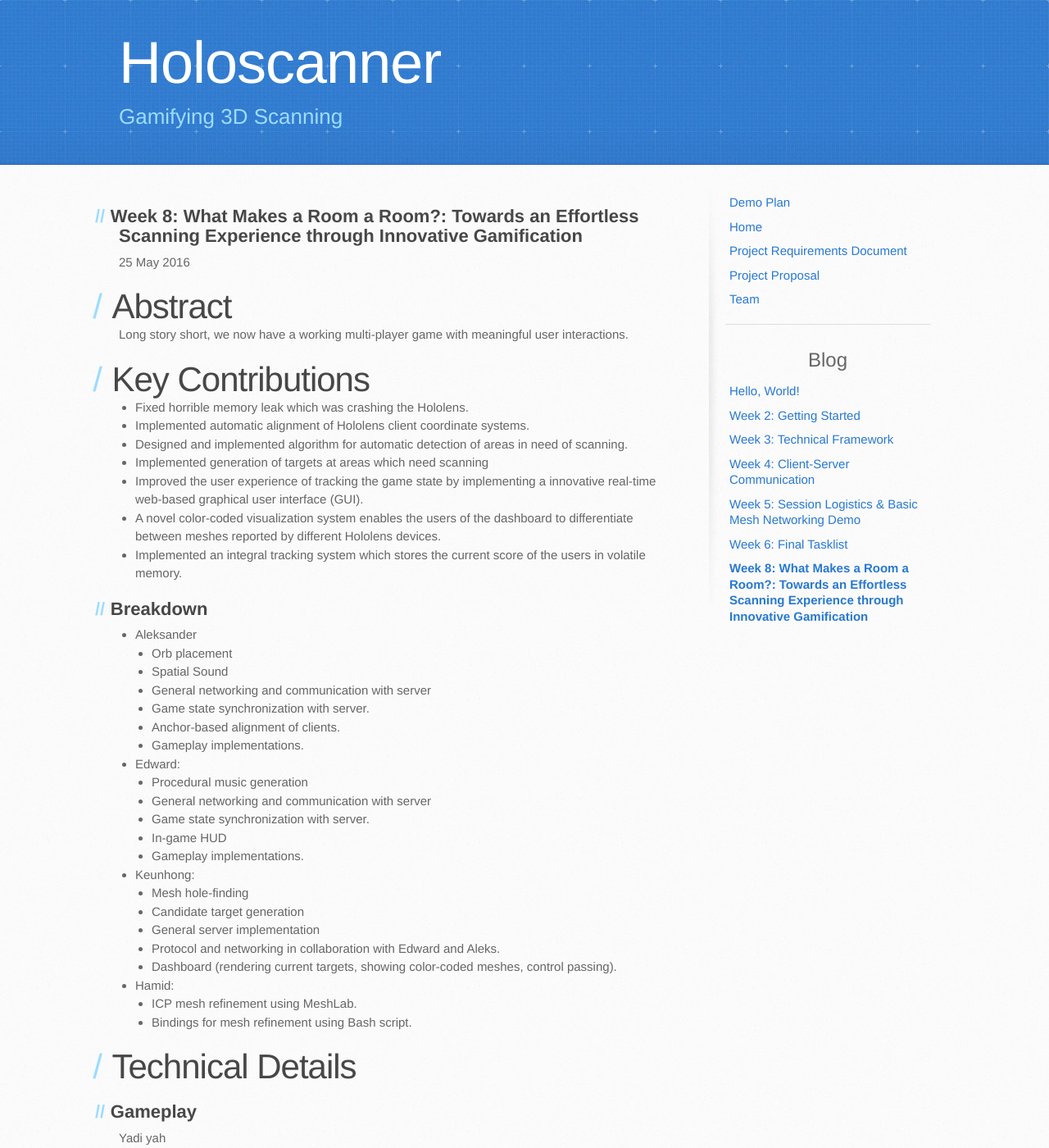
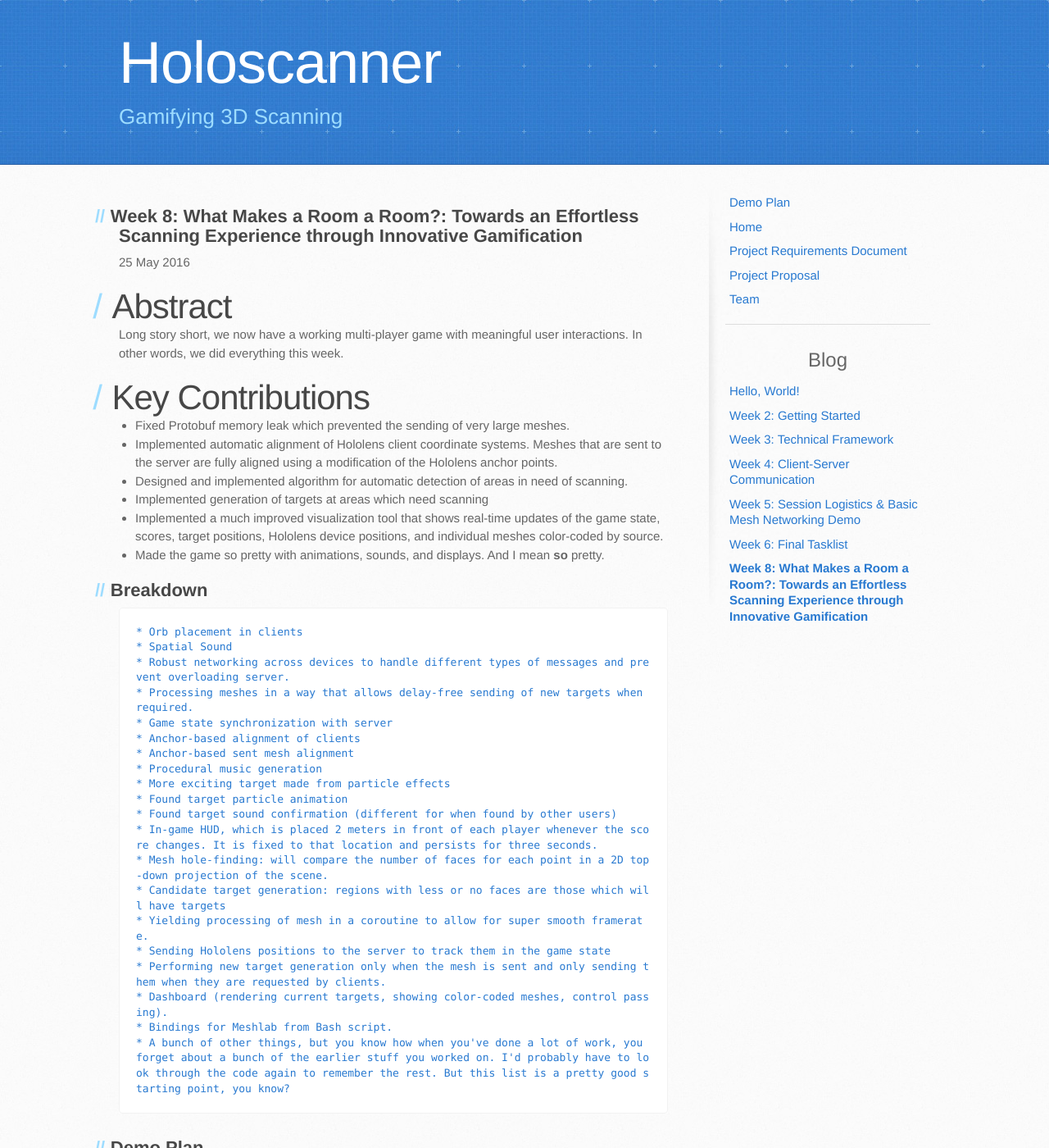
Before and after one commit to holoscanner/holoscanner.github.io, a Jekyll site: the page built from _posts/2016-05-25-week-8.md, in a window 1280 px wide and 1400 px high. Shown: the whole window at 82% size. Built offline with Jekyll 4.4.1, drawn with Linux system fonts in a browser that asks for light colours; some of the changed text lies outside the part shown.

Commit message:
Intermediate commit

```diff
--- a/_posts/2016-05-25-week-8.md
+++ b/_posts/2016-05-25-week-8.md
@@ -5,56 +5,56 @@ title: "Week 8: What Makes a Room a Room?: Towards an Effortless Scanning Experi
 
 # Abstract
 
-Long story short, we now have a working multi-player game with meaningful user interactions.
+Long story short, we now have a working multi-player game with meaningful user interactions. In other words, we did everything this week.
 
 # Key Contributions
 
- * Fixed horrible memory leak which was crashing the Hololens.
- * Implemented automatic alignment of Hololens client coordinate systems.
+ * Fixed Protobuf memory leak which prevented the sending of very large meshes.
+ * Implemented automatic alignment of Hololens client coordinate systems. Meshes that are sent to the server are fully aligned using a modification of the Hololens anchor points.
  * Designed and implemented algorithm for automatic detection of areas in need of scanning.
  * Implemented generation of targets at areas which need scanning
- * Improved the user experience of tracking the game state by implementing a innovative real-time web-based graphical user interface (GUI).
- * A novel color-coded visualization system enables the users of the dashboard to differentiate between meshes reported by different Hololens devices.
- * Implemented an integral tracking system which stores the current score of the users in volatile memory.
-
+ * Implemented a much improved visualization tool that shows real-time updates of the game state, scores, target positions, Hololens device positions, and individual meshes color-coded by source.
+ * Made the game so pretty with animations, sounds, and displays. And I mean **so** pretty.
 
 ## Breakdown
 
- * Aleksander
-    * Orb placement
+    * Orb placement in clients
     * Spatial Sound
-    * General networking and communication with server
-    * Game state synchronization with server.
-    * Anchor-based alignment of clients.
-    * Gameplay implementations.
- * Edward:
+    * Robust networking across devices to handle different types of messages and prevent overloading server.
+    * Processing meshes in a way that allows delay-free sending of new targets when required.
+    * Game state synchronization with server
+    * Anchor-based alignment of clients
+    * Anchor-based sent mesh alignment
     * Procedural music generation
-    * General networking and communication with server
-    * Game state synchronization with server.
-    * In-game HUD
-    * Gameplay implementations.
- * Keunhong:
-    * Mesh hole-finding
-    * Candidate target generation
-    * General server implementation
-    * Protocol and networking in collaboration with Edward and Aleks.
+    * More exciting target made from particle effects
+    * Found target particle animation
+    * Found target sound confirmation (different for when found by other users)
+    * In-game HUD, which is placed 2 meters in front of each player whenever the score changes. It is fixed to that location and persists for three seconds.
+    * Mesh hole-finding: will compare the number of faces for each point in a 2D top-down projection of the scene.
+    * Candidate target generation: regions with less or no faces are those which will have targets
+    * Yielding processing of mesh in a coroutine to allow for super smooth framerate.
+    * Sending Hololens positions to the server to track them in the game state
+    * Performing new target generation only when the mesh is sent and only sending them when they are requested by clients.
     * Dashboard (rendering current targets, showing color-coded meshes, control passing).
- * Hamid:
-    * ICP mesh refinement using MeshLab.
-    * Bindings for mesh refinement using Bash script.
+    * Bindings for Meshlab from Bash script.
+    * A bunch of other things, but you know how when you've done a lot of work, you forget about a bunch of the earlier stuff you worked on. I'd probably have to look through the code again to remember the rest. But this list is a pretty good starting point, you know?
 
+## Demo Plan
+
+Before we get into the nitty-gritty, here's a play-by-play of the demo next week:
+
+  * People put on Hololens.
+  * They'll see a menu that
 
 # Technical Details
 
 ## Gameplay
 
-Yadi yah
 
 
 ## Procedural Music Generation
 
-Edward's stuff.
-
+From a set of pitched sound clips of a harp playing different notes, we wrote a script which will randomly walk up or down the scale in increments of at most 2. The script also randomizes
 
 ## Candidate Target Generation
 
```
